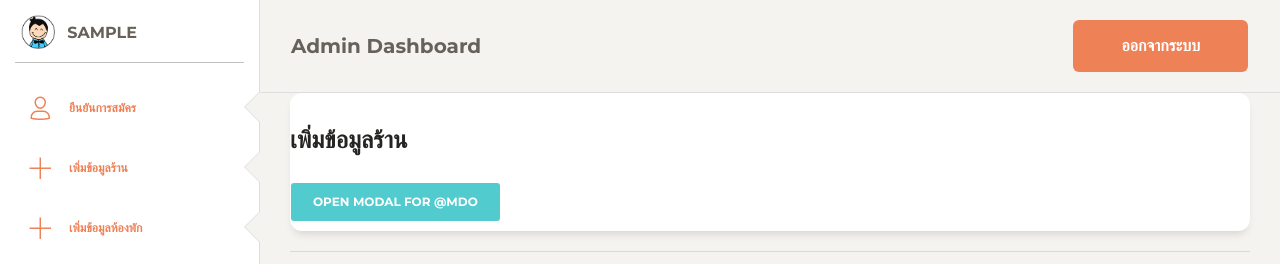
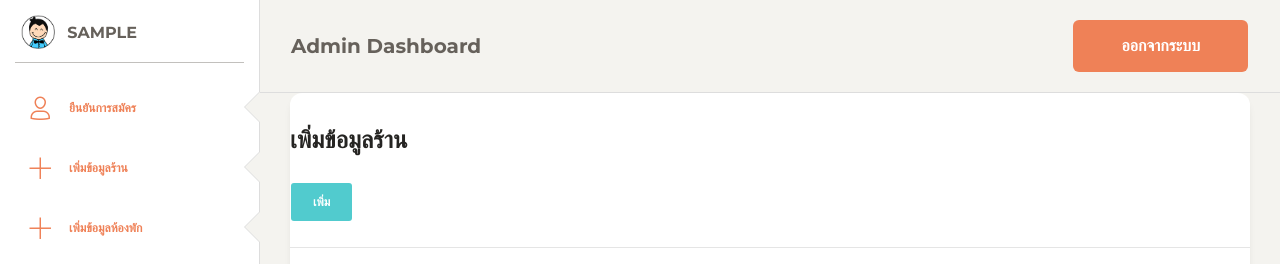
Before and after one commit to st4rossz/ProjectDog_php, a PHP site: page /backend/base_store.php in a window 1280 px wide. Shown: the top 264 px of the page. Run offline with PHP 8.4, Linux system fonts and the light colour scheme; the visitor is signed in with stand-in values (Sample User, id 1); data that the repository does not hold is empty; some libraries are stand-ins or nearby versions.

Commit message:
taro process4_1

```diff
--- a/backend/base_store.php
+++ b/backend/base_store.php
@@ -22,12 +22,13 @@
               <!-- <div class="header"> -->
               <h4 class="title">เพิ่มข้อมูลร้าน </h4>
                 <div class="d-flex">
-                <button type="button" class="btn btn-primary" data-toggle="modal" data-target="#exampleModal" data-whatever="@mdo">Open modal for @mdo</button>
+                <button type="button" class="btn btn-primary" data-toggle="modal" data-target="#exampleModal" data-whatever="@mdo">เพิ่ม</button>
+
                 <div class="modal fade" id="exampleModal" tabindex="-1" role="dialog" aria-labelledby="exampleModalLabel" aria-hidden="true">
   <div class="modal-dialog" role="document">
     <div class="modal-content">
       <div class="modal-header">
-        <h5 class="modal-title" id="exampleModalLabel">New message</h5>
+        <h5 class="modal-title" id="exampleModalLabel">โปรดกรอกข้อมูลร้าน</h5>
         <button type="button" class="close" data-dismiss="modal" aria-label="Close">
           <span aria-hidden="true">&times;</span>
         </button>
@@ -35,23 +36,22 @@
       <div class="modal-body">
         <form>
           <div class="form-group">
-            <label for="recipient-name" class="col-form-label">Recipient:</label>
+            <label for="recipient-name" class="col-form-label">ชื่อ : </label>
             <input type="text" class="form-control" id="recipient-name">
           </div>
           <div class="form-group">
-            <label for="message-text" class="col-form-label">Message:</label>
+            <label for="message-text" class="col-form-label">ที่อยู่ : </label>
             <textarea class="form-control" id="message-text"></textarea>
           </div>
         </form>
       </div>
-      <div class="modal-footer"></div>
-        <button type="button" class="btn btn-secondary" data-dismiss="modal">Close</button>
-        <button type="button" class="btn btn-primary">Send message</button>
+      <div class="modal-footer">
+        <button type="button" class="btn btn-secondary" data-dismiss="modal">ปิด</button>
+        <button type="button" class="btn btn-primary">เพิ่ม</button>
       </div>
     </div>
   </div>
 </div>
-
                 </div>
               <hr>
               <!-- <p class="category">Here is a subtitle for this table</p> -->
```
